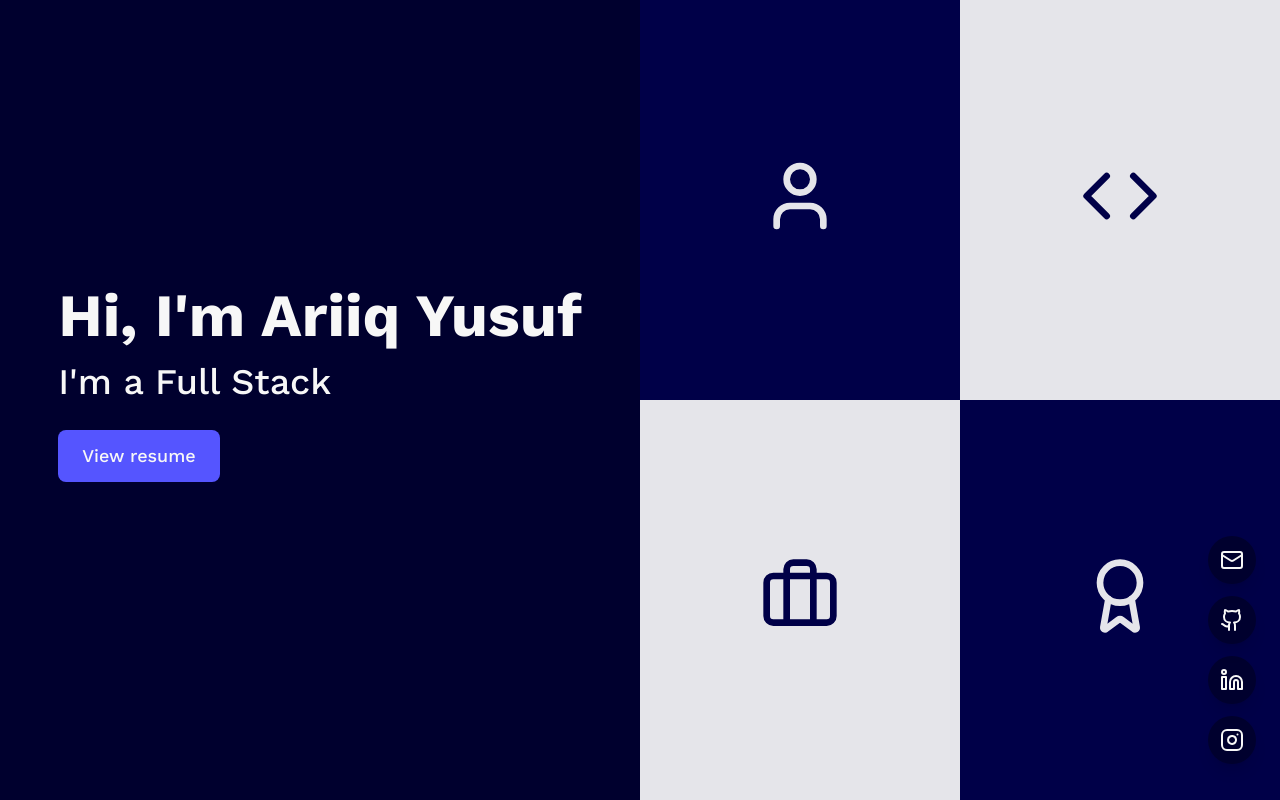
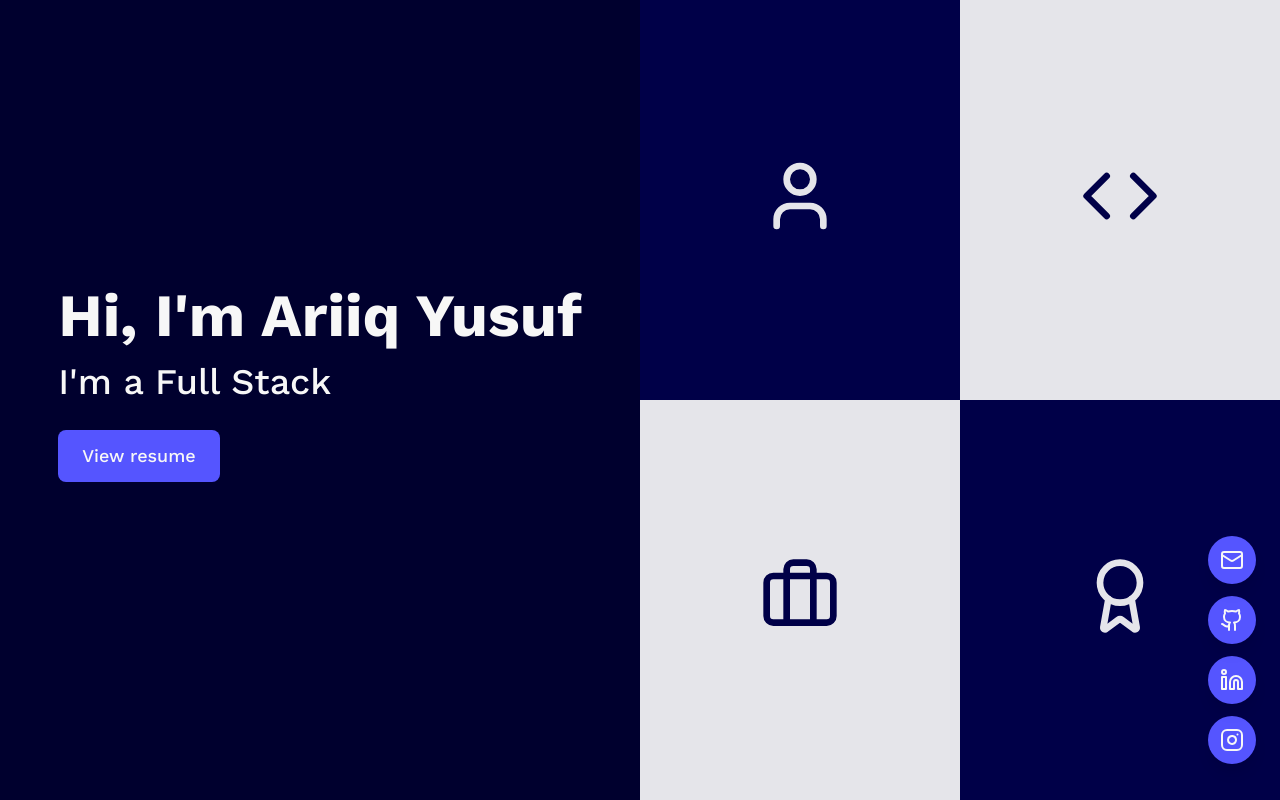
Before and after one commit to yusufariiq/portofolio-ariiq, a React (Vite) app: page / in a window 1280 px wide. Built offline with nearby package versions, Linux system fonts and the light colour scheme.

Commit message:
change FAB color

```diff
--- a/src/components/FloatingActionButton.jsx
+++ b/src/components/FloatingActionButton.jsx
@@ -40,12 +40,12 @@ const FloatingActionButton = () => {
             to={social.href}
             target="_blank"
             rel="noopener noreferrer"
-            className={`flex items-center justify-center gap-2 p-3  rounded-full bg-primary shadow-lg
+            className={`flex items-center justify-center gap-2 p-3  rounded-full bg-button text-white shadow-lg
               transition-all duration-300 transform hover:scale-110 ${social.color} group`}
             aria-label={social.name}
           >
-            <social.icon className="text-white" />
-            <span className="absolute right-14 bg-primary px-2 py-1 rounded text-white text-sm
+            <social.icon />
+            <span className="absolute right-14 bg-button px-2 py-1 rounded text-sm
               opacity-0 group-hover:opacity-100 transition-opacity duration-200">
               {social.name}
             </span>
```
